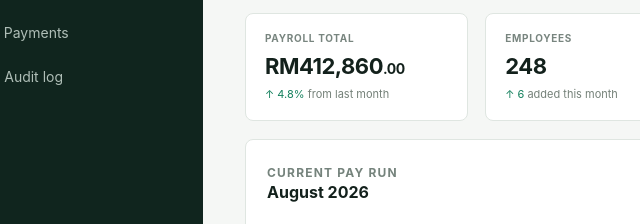
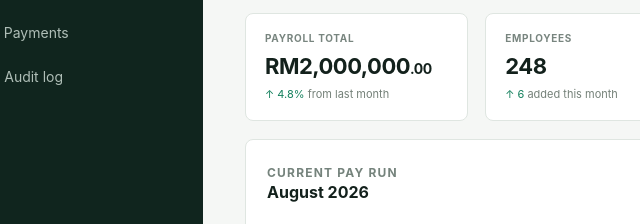
Before and after one commit to Nayeem1267/Meta-Cash-Audit, a website: page public/index.html in a window 1280 px wide. Shown: the part 296-520 px from the top of the page, 49-689 px from the left. Drawn offline with Linux system fonts and the light colour scheme; no server answers.

Commit message:
Update payroll total to RM 2,000,000

```diff
--- a/public/index.html
+++ b/public/index.html
@@ -9,7 +9,7 @@
     <main><header><button class="menu" aria-label="Open menu">☰</button><div class="crumb">Workspace <span>/</span> Overview</div><div class="header-actions"><button class="icon-btn" title="Notifications">♧<i></i></button><button class="help">?</button><button class="avatar">AA</button></div></header>
       <section id="overview" class="page"><div class="hero"><div><p class="eyebrow">AUGUST 2026 PAYROLL</p><h1>Good morning, Asmira.</h1><p class="sub">Your payroll is ready for final review.</p></div><button class="primary" id="reviewBtn">Final review <span>→</span></button></div>
         <div class="notice"><span class="notice-icon">✓</span><div><b>Secure payment rail configured</b><p>Employees receive funds through their verified wallet or licensed cash-out partner. <a href="#payments">View payment settings</a></p></div><span class="tag">SANDBOX</span></div>
-        <div class="metric-grid"><article><p>PAYROLL TOTAL</p><h2>RM412,860<span>.00</span></h2><small><em>↑ 4.8%</em> from last month</small></article><article><p>EMPLOYEES</p><h2 id="employeeCount">248</h2><small><em>↑ 6</em> added this month</small></article><article><p>ESTIMATED PAY DATE</p><h2>Aug 30</h2><small>10 days from now</small></article><article><p>PAYROLL STATUS</p><h2 class="status-text" id="payrollStatus">Ready to review</h2><small id="payrollStatusNote">2 items need attention</small></article></div>
+        <div class="metric-grid"><article><p>PAYROLL TOTAL</p><h2>RM2,000,000<span>.00</span></h2><small><em>↑ 4.8%</em> from last month</small></article><article><p>EMPLOYEES</p><h2 id="employeeCount">248</h2><small><em>↑ 6</em> added this month</small></article><article><p>ESTIMATED PAY DATE</p><h2>Aug 30</h2><small>10 days from now</small></article><article><p>PAYROLL STATUS</p><h2 class="status-text" id="payrollStatus">Ready to review</h2><small id="payrollStatusNote">2 items need attention</small></article></div>
         <div class="dashboard-grid"><section class="panel payroll-card" id="payroll"><div class="panel-head"><div><p class="eyebrow">CURRENT PAY RUN</p><h3>August 2026</h3></div><button class="outline" id="openPayroll">Open calculation</button></div><div class="pay-progress"><div><span id="payProgressStatus">Review &amp; approve</span><b id="payProgressCount">2 of 3 complete</b></div><div class="track"><i></i></div></div><div class="run-steps"><div class="step done"><span>✓</span><div><b>Payroll calculated</b><small>Enter or adjust salary, bonuses, and deductions</small></div></div><div class="step current" id="payStepReview"><span>2</span><div><b>Review &amp; approve</b><small>Open the review decision and approve or return this pay run</small></div><button class="text-action" id="reviewPayrollLink" type="button">Review</button></div><div class="step" id="payStepApprove"><span>3</span><div><b>Approve &amp; schedule</b><small>Approved payroll is scheduled in sandbox mode</small></div></div></div></section>
           <section class="panel activity" id="audit"><div class="panel-head"><div><h3>Recent activity</h3><p>Actions across your workspace</p></div><a href="#">View all</a></div><div id="auditList"></div></section></div>
         <section class="panel people-panel" id="people"><div class="panel-head"><div><h3>Employee review</h3><p>Review employee records before including them in payroll.</p></div><div class="people-actions"><button class="outline" id="importLink">↗ Spreadsheet link</button><button class="outline" id="importEmployees">⇧ Import Excel</button><button class="outline" id="addEmployee">+ Add employee</button></div></div><div class="table-wrap"><table><thead><tr><th>EMPLOYEE</th><th>DEPARTMENT</th><th>MONTHLY GROSS</th><th>REVIEW STATUS</th><th></th></tr></thead><tbody id="employeeRows"></tbody></table></div></section>
```
